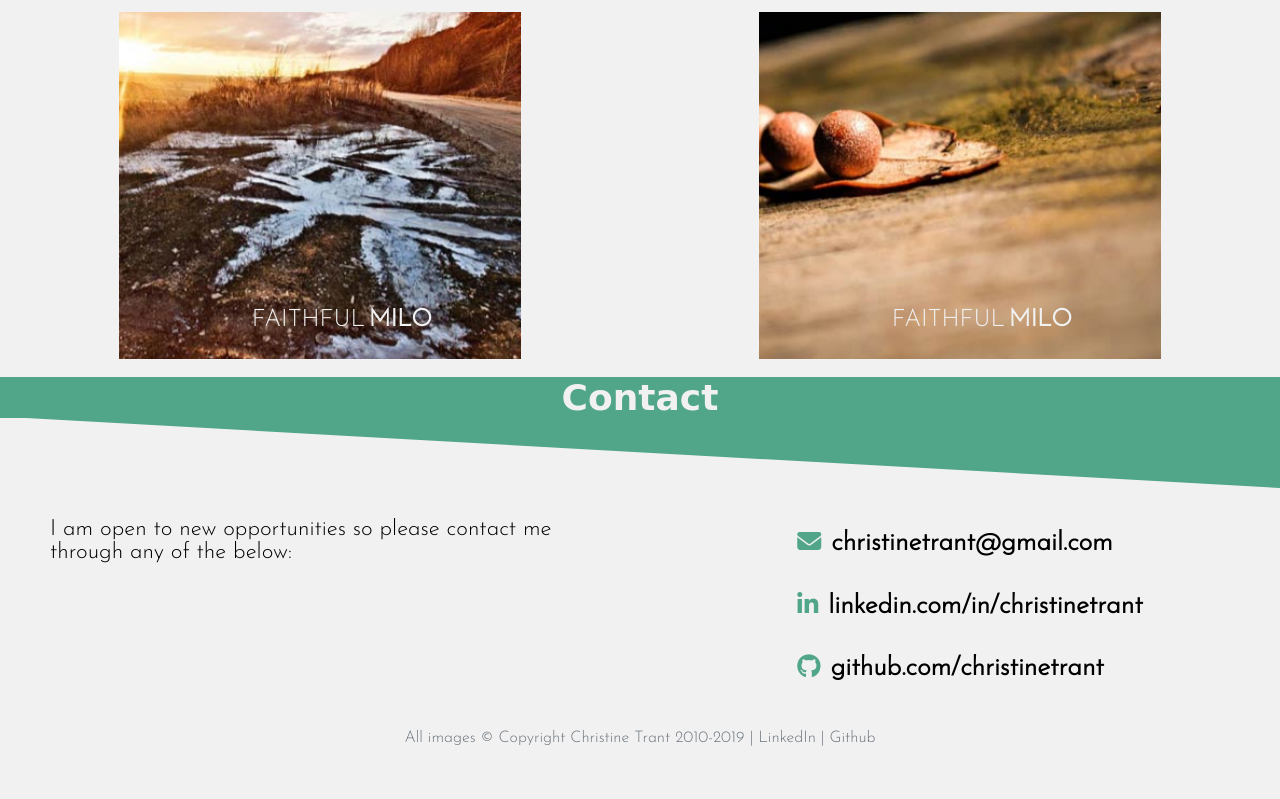
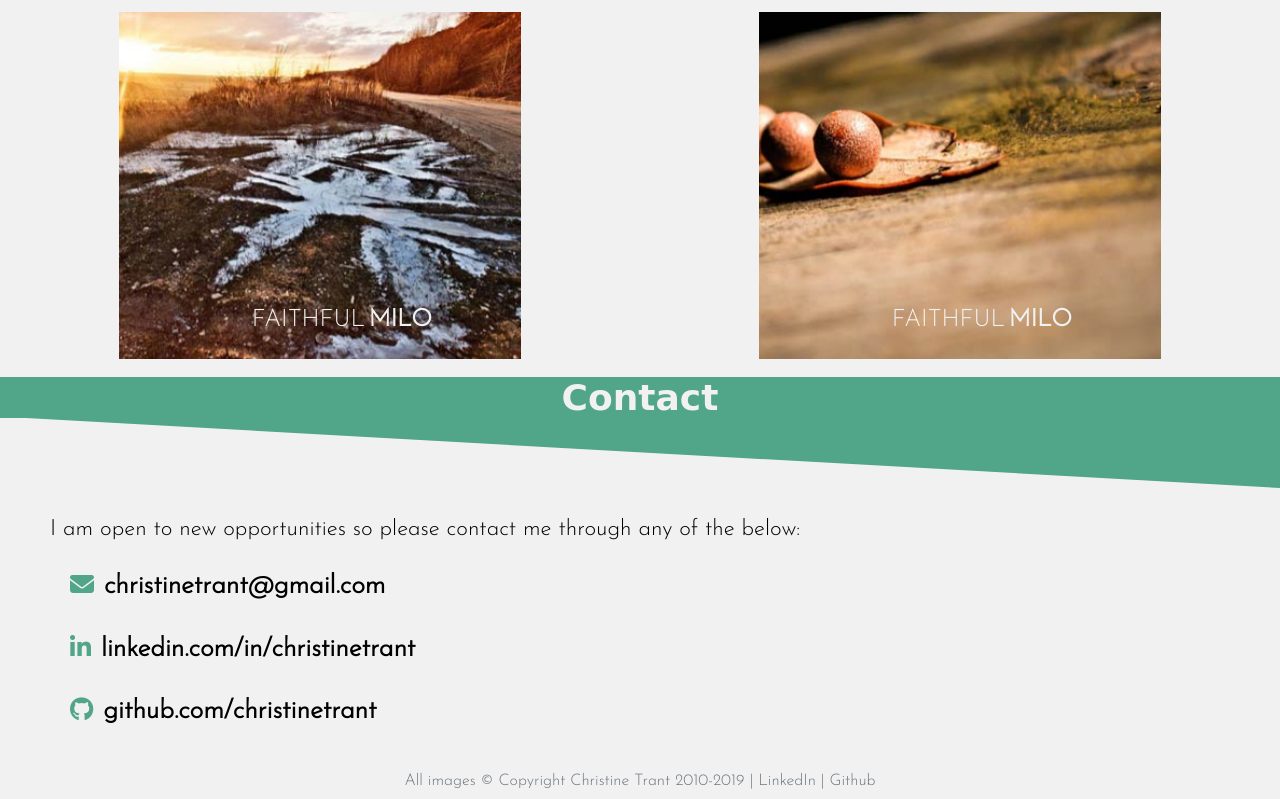
Before and after one commit to christinetrant/portfolio, a plain HTML site: page index.html in a window 1280 px wide. Shown: the part 1393-2192 px from the top of the page. Before the commit the page ends 2149 px from the top, so only its background shows below. Drawn offline with nearby package versions, Linux system fonts and the light colour scheme; a web font is replaced by a local one.

Commit message:
update contact section

```diff
--- a/index.html
+++ b/index.html
@@ -191,10 +191,8 @@
 <div class="slanted slanted-4"></div>
 
   <section>
-  	<article>
-  		<p>I am open to new opportunities so please contact me through any of the below:</p>
-  	</article>
     <article class="contact">
+    	<p>I am open to new opportunities so please contact me through any of the below:</p>
       <ul>
         <li><h3><a href="mailto:christinetrant@gmail.com" target="_blank"><i class="fas fa-envelope"></i>christinetrant@gmail.com</a></h3></li>
         <li><h3><a href="http://ie.linkedin.com/in/christinetrant" target="_blank"><i class="fab fa-linkedin-in"></i>linkedin.com/in/christinetrant</a></h3></li>
--- a/style.css
+++ b/style.css
@@ -416,11 +416,13 @@ figure.effect-milo:hover p {
 /************************************/
 /***     CONTACT SECTION CODE     ***/
 /************************************/
-.contact {
+article .contact {
   display:flex;
   width: 100%;
   align-self: center;
+  flex-direction: column;
 }
+.contact ul { width: 100%; }
 .contact i { color: #51a689; }
 .contact h3 { line-height: 2em;}
 
```
Also changed, not shown: script.js (+27 -1 lines).
